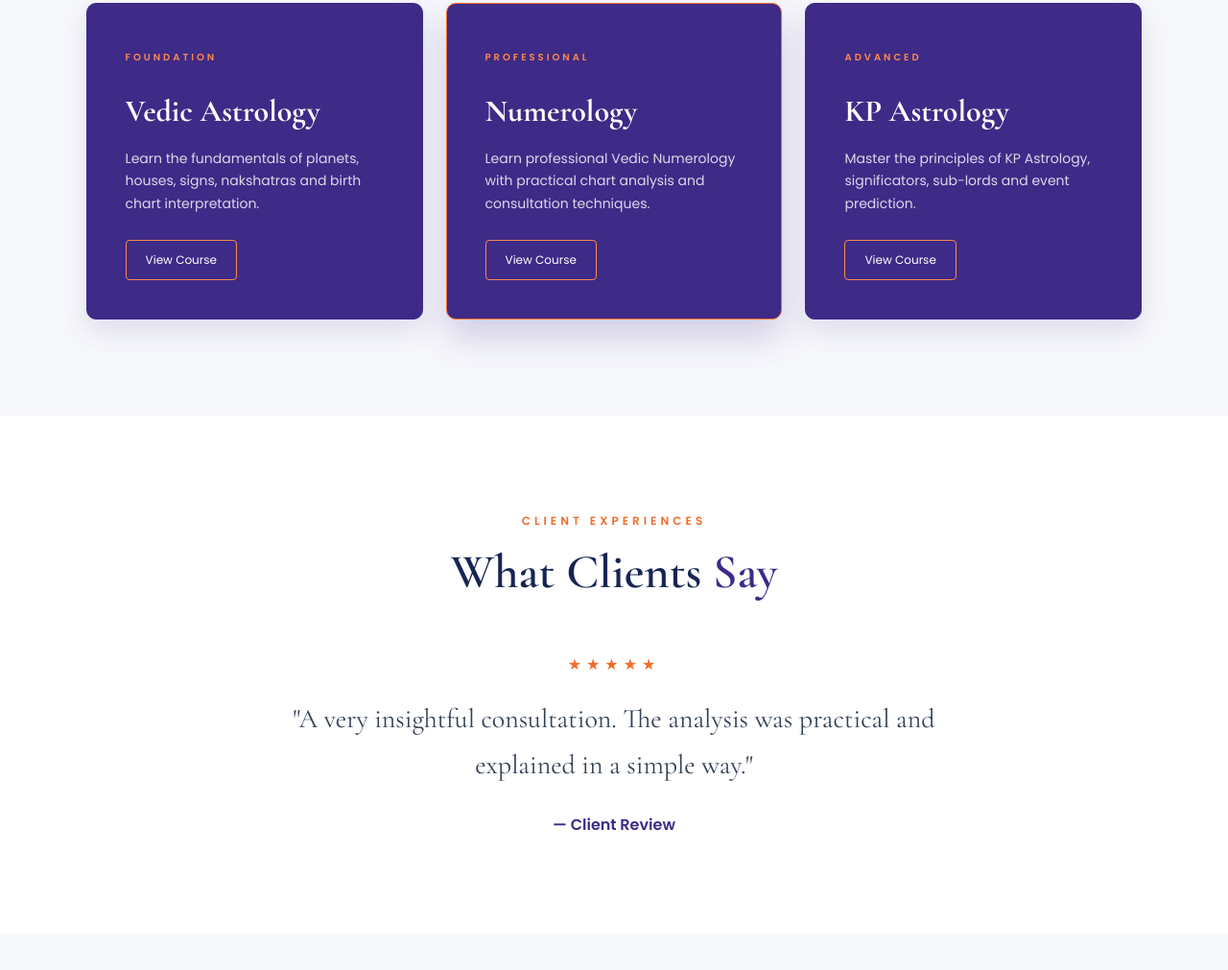
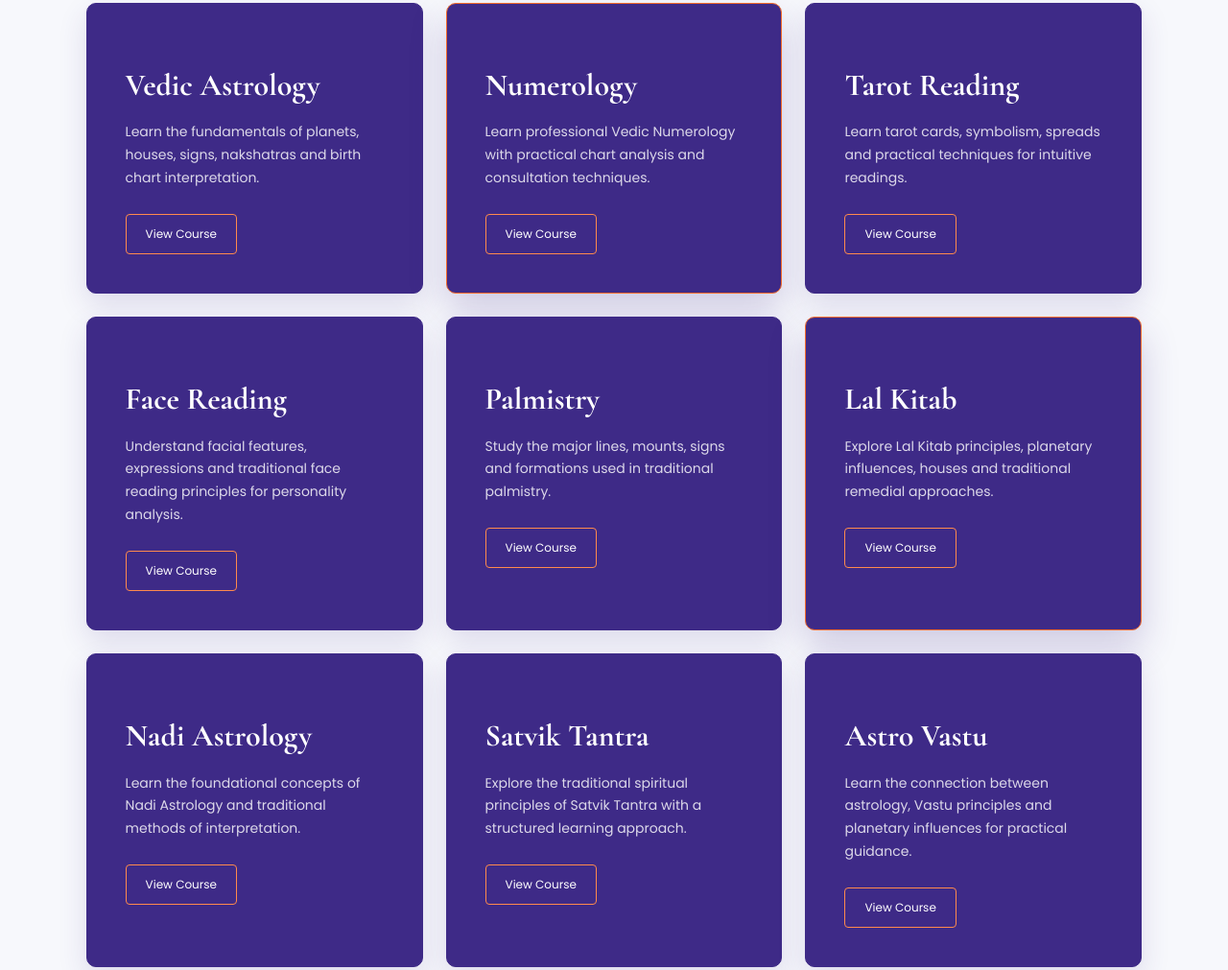
Before and after one commit to Riyasans/Divyank-Portfolio, a plain HTML site: page index.html in a window 1280 px wide. Shown: the part 3565-4576 px from the top of the page at 96% size. Drawn offline with nearby package versions, Linux system fonts and the light colour scheme.

Commit message:
html done

```diff
--- a/index.html
+++ b/index.html
@@ -350,9 +350,10 @@
 
     <div class="course-grid">
 
+
+        <!-- 01 VEDIC ASTROLOGY -->
+
         <div class="course-card">
-
-                <span class="course-tag">FOUNDATION</span>
 
             <h3>Vedic Astrology</h3>
 
@@ -368,9 +369,10 @@
         </div>
 
 
+        <!-- 02 NUMEROLOGY -->
+
         <div class="course-card featured">
 
-                <span class="course-tag">PROFESSIONAL</span>
 
             <h3>Numerology</h3>
 
@@ -386,15 +388,16 @@
         </div>
 
 
+        <!-- 03 TAROT -->
+
         <div class="course-card">
 
-                <span class="course-tag">ADVANCED</span>
 
-                <h3>KP Astrology</h3>
+            <h3>Tarot Reading</h3>
 
             <p>
-                    Master the principles of KP Astrology, significators,
-                    sub-lords and event prediction.
+                Learn tarot cards, symbolism, spreads and practical
+                techniques for intuitive readings.
             </p>
 
             <a href="#contact" class="course-btn">
@@ -403,10 +406,138 @@
 
         </div>
 
+
+        <!-- 04 FACE READING -->
+
+        <div class="course-card">
+
+
+            <h3>Face Reading</h3>
+
+            <p>
+                Understand facial features, expressions and traditional
+                face reading principles for personality analysis.
+            </p>
+
+            <a href="#contact" class="course-btn">
+                View Course
+            </a>
+
+        </div>
+
+
+        <!-- 05 PALMISTRY -->
+
+        <div class="course-card">
+
+            <h3>Palmistry</h3>
+
+            <p>
+                Study the major lines, mounts, signs and formations
+                used in traditional palmistry.
+            </p>
+
+            <a href="#contact" class="course-btn">
+                View Course
+            </a>
+
+        </div>
+
+
+        <!-- 06 LAL KITAB -->
+
+        <div class="course-card featured">
+
+            <h3>Lal Kitab</h3>
+
+            <p>
+                Explore Lal Kitab principles, planetary influences,
+                houses and traditional remedial approaches.
+            </p>
+
+            <a href="#contact" class="course-btn">
+                View Course
+            </a>
+
+        </div>
+
+
+        <!-- 07 NADI ASTROLOGY -->
+
+        <div class="course-card">
+
+
+            <h3>Nadi Astrology</h3>
+
+            <p>
+                Learn the foundational concepts of Nadi Astrology
+                and traditional methods of interpretation.
+            </p>
+
+            <a href="#contact" class="course-btn">
+                View Course
+            </a>
+
+        </div>
+
+
+        <!-- 08 SATVIK TANTRA -->
+
+        <div class="course-card">
+
+
+            <h3>Satvik Tantra</h3>
+
+            <p>
+                Explore the traditional spiritual principles of
+                Satvik Tantra with a structured learning approach.
+            </p>
+
+            <a href="#contact" class="course-btn">
+                View Course
+            </a>
+
+        </div>
+
+
+        <!-- 09 ASTRO VASTU -->
+
+        <div class="course-card">
+            <h3>Astro Vastu</h3>
+
+            <p>
+                Learn the connection between astrology, Vastu principles
+                and planetary influences for practical guidance.
+            </p>
+
+            <a href="#contact" class="course-btn">
+                View Course
+            </a>
+
+        </div>
+
+
+        <!-- 10 REIKI HEALING -->
+
+        <div class="course-card featured">
+
+            <h3>Reiki Healing</h3>
+
+            <p>
+                Learn the foundational principles of Reiki, energy
+                practices and structured healing techniques.
+            </p>
+
+            <a href="#contact" class="course-btn">
+                View Course
+            </a>
+
+        </div>
+
+
     </div>
 
 </section>
-
 
     <!-- ================= TESTIMONIALS ================= -->
 
```
Lines whose indentation alone changed are shown as unchanged.
